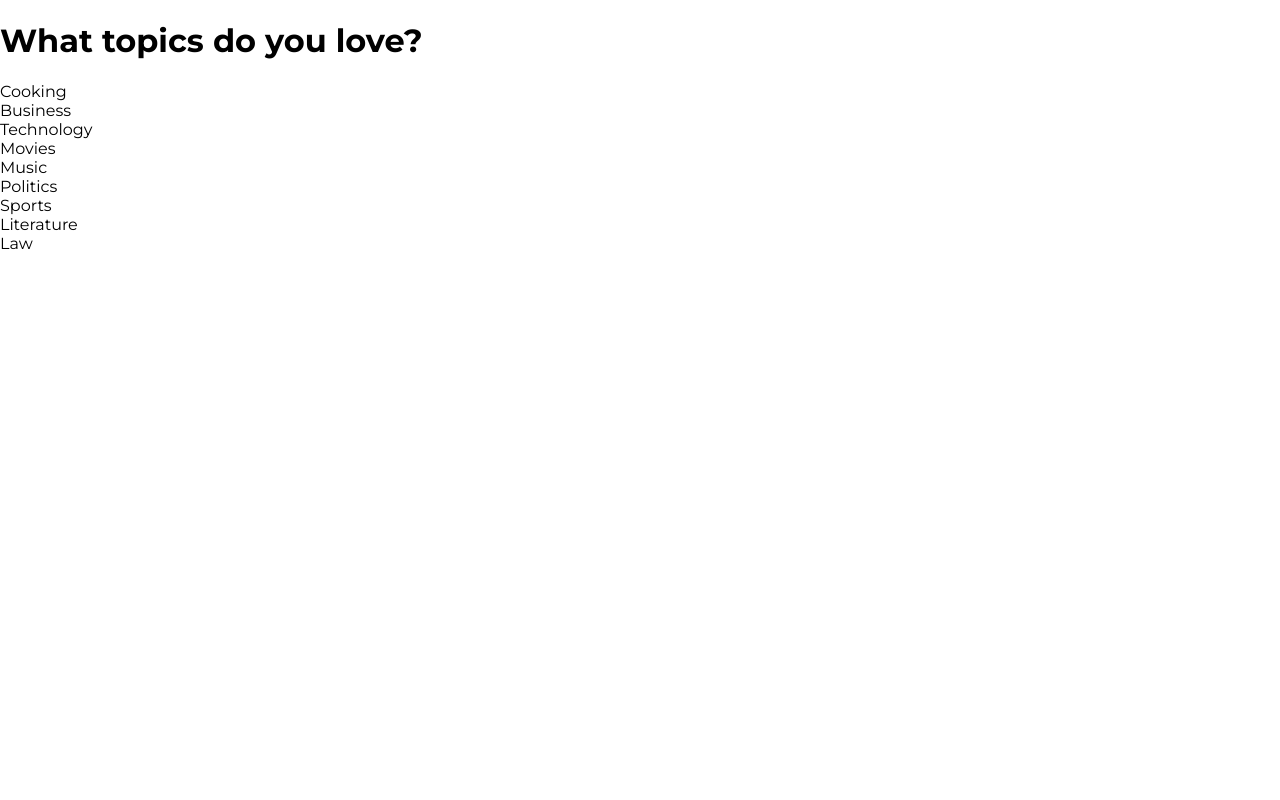
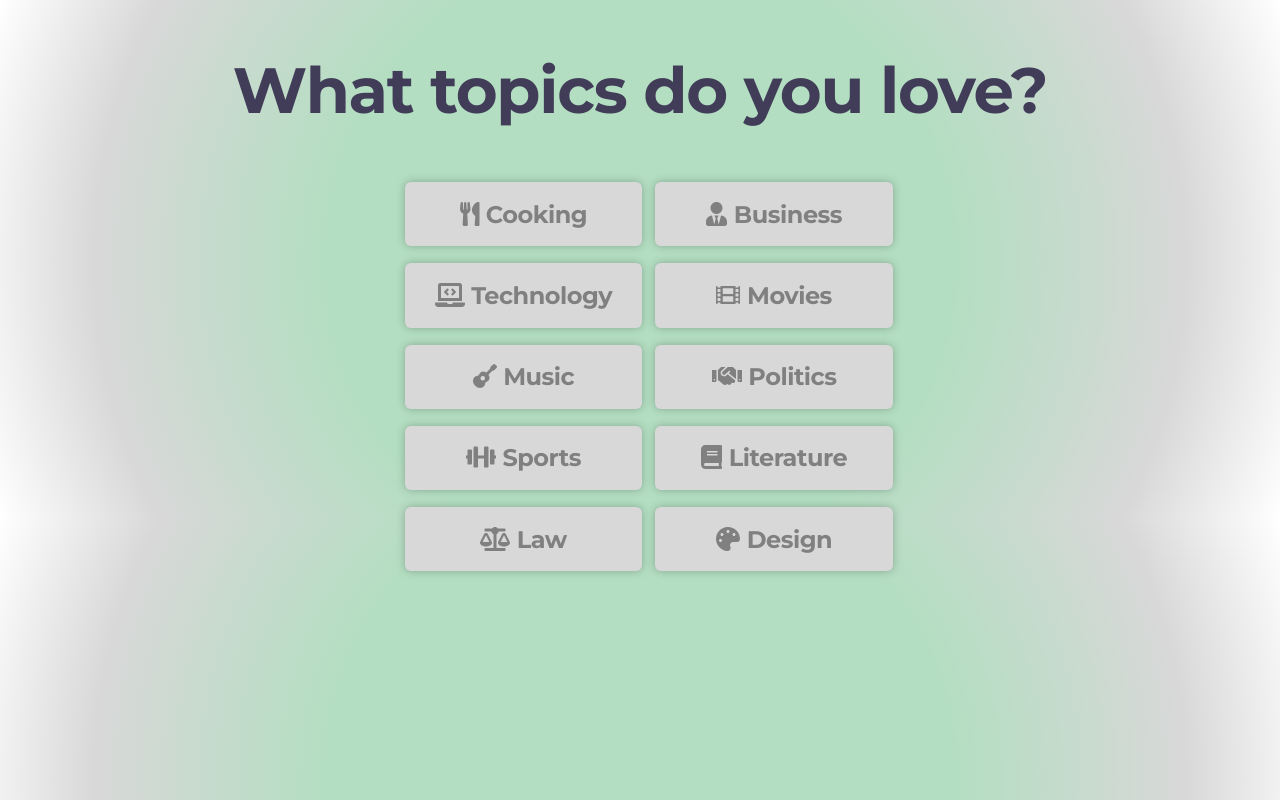
Before and after one commit to davipaula/vocable-me, a React (Create React App) app in the folder frontend/: page / in a window 1280 px wide. Built offline with nearby package versions, Linux system fonts and the light colour scheme.

Commit message:
topics cards almost finalized

```diff
--- a/frontend/src/i18n/locales/default.br.json
+++ b/frontend/src/i18n/locales/default.br.json
@@ -10,7 +10,8 @@
       "sports": "Esportes",
       "literature": "Literatura",
       "law": "Direito",
-      "title": "Quais são seus assuntos preferidos?"
+      "title": "Quais são seus assuntos preferidos?",
+      "design": "Design"
     }
   }
 }
--- a/frontend/src/i18n/locales/default.en.json
+++ b/frontend/src/i18n/locales/default.en.json
@@ -10,7 +10,8 @@
       "sports": "Sports",
       "literature": "Literature",
       "law": "Law",
-      "title": "What topics do you love?"
+      "title": "What topics do you love?",
+      "design": "Design"
     }
   }
 }
--- a/frontend/src/index.css
+++ b/frontend/src/index.css
@@ -14,9 +14,41 @@ body {
   font-family: 'Montserrat', sans-serif;
   -webkit-font-smoothing: antialiased;
   -moz-osx-font-smoothing: grayscale;
+  background: rgb(179, 222, 193);
+  background: radial-gradient(
+    circle,
+    rgba(179, 222, 193, 1) 45%,
+    rgba(216, 216, 216, 1) 79%,
+    rgba(255, 255, 255, 1) 100%
+  );
 }
 
 code {
   font-family: source-code-pro, Menlo, Monaco, Consolas, 'Courier New',
     monospace;
 }
+
+* {
+  margin: 0;
+  padding: 0;
+}
+
+h1 {
+  font-family: 'Montserrat', sans-serif;
+  font-weight: 700;
+  font-size: 64px;
+  letter-spacing: -0.02em;
+  color: var(--english-violet);
+}
+
+h2 {
+  font-weight: bold;
+  font-size: 40px;
+  letter-spacing: -0.02em;
+}
+
+h3 {
+  font-weight: bold;
+  font-size: 24px;
+  letter-spacing: -0.02em;
+}
--- a/frontend/src/views/SelectTopic/index.jsx
+++ b/frontend/src/views/SelectTopic/index.jsx
@@ -7,17 +7,23 @@ import { useTranslation } from 'react-i18next';
 // Constants
 import { topics } from './topics';
 
+// Styles
+import './styles.css';
+
 export default function SelectTopic() {
   const { t } = useTranslation();
   return (
-    <main>
-      <h1>{i18n.t('topics.title')}</h1>
+    <main className="topics-scene">
+      <h1 className="topics-title">{i18n.t('topics.title')}</h1>
       <div className="topics-container">
         {topics.map((topic, index) => {
           return (
             <div key="index">
-              {topic.icon}
-              {topic.label}
+              <h3>
+                {' '}
+                {topic.icon}
+                {topic.label}
+              </h3>
             </div>
           );
         })}
--- /dev/null
+++ b/frontend/src/views/SelectTopic/styles.css
@@ -0,0 +1,42 @@
+main.topics-scene h1.topics-title {
+  margin: 4% auto 4% auto;
+  text-align: center;
+}
+
+main.topics-scene div.topics-container {
+  text-align: center;
+  display: grid;
+  grid-template-columns: 1fr 1fr;
+  width: 60vw;
+  margin: 0 auto;
+  gap: 4%;
+}
+
+main.topics-scene div.topics-container div:nth-of-type(odd) {
+  justify-self: end;
+}
+main.topics-scene div.topics-container div:nth-of-type(even) {
+  justify-self: start;
+}
+
+main.topics-scene div.topics-container div h3 {
+  margin: 0.8% auto;
+  width: 220px;
+  padding: 8% 4%;
+  background-color: var(--medium-grey);
+  color: grey;
+  border-radius: 6px;
+}
+
+main.topics-scene div.topics-container div {
+  cursor: pointer;
+  filter: drop-shadow(0px 0px 4px rgba(0, 0, 0, 0.25));
+}
+
+main.topics-scene div.topics-container div:hover h3 {
+  color: var(--amazon);
+}
+
+main.topics-scene div.topics-container div h3 svg {
+  margin-right: 3%;
+}
--- a/frontend/src/views/SelectTopic/topics.js
+++ b/frontend/src/views/SelectTopic/topics.js
@@ -2,6 +2,18 @@ import React from 'react';
 
 // Icons
 import { FontAwesomeIcon } from '@fortawesome/react-fontawesome';
+import {
+  faUtensils,
+  faUserTie,
+  faLaptopCode,
+  faFilm,
+  faGuitar,
+  faHandshake,
+  faDumbbell,
+  faBook,
+  faBalanceScale,
+  faPalette,
+} from '@fortawesome/free-solid-svg-icons';
 
 // i18n
 import i18n from '../../i18n/index';
@@ -9,38 +21,42 @@ import i18n from '../../i18n/index';
 export const topics = [
   {
     label: i18n.t('topics.culinary'),
-    icon: <FontAwesomeIcon icon={['fas, fa-utensils']} />,
+    icon: <FontAwesomeIcon icon={faUtensils} />,
   },
   {
     label: i18n.t('topics.business'),
-    icon: <FontAwesomeIcon icon={['fas, fa-user-tie']} />,
+    icon: <FontAwesomeIcon icon={faUserTie} />,
   },
   {
     label: i18n.t('topics.technology'),
-    icon: <FontAwesomeIcon icon={['fas, fa-laptop-code']} />,
+    icon: <FontAwesomeIcon icon={faLaptopCode} />,
   },
   {
     label: i18n.t('topics.movies'),
-    icon: <FontAwesomeIcon icon={['fas, fa-film']} />,
+    icon: <FontAwesomeIcon icon={faFilm} />,
   },
   {
     label: i18n.t('topics.music'),
-    icon: <FontAwesomeIcon icon={['fas, fa-guitar']} />,
+    icon: <FontAwesomeIcon icon={faGuitar} />,
   },
   {
     label: i18n.t('topics.politics'),
-    icon: <FontAwesomeIcon icon={['fas, fa-handshake']} />,
+    icon: <FontAwesomeIcon icon={faHandshake} />,
   },
   {
     label: i18n.t('topics.sports'),
-    icon: <FontAwesomeIcon icon={['fas, fa-dumbbell']} />,
+    icon: <FontAwesomeIcon icon={faDumbbell} />,
   },
   {
     label: i18n.t('topics.literature'),
-    icon: <FontAwesomeIcon icon={['fas, fa-book']} />,
+    icon: <FontAwesomeIcon icon={faBook} />,
   },
   {
     label: i18n.t('topics.law'),
-    icon: <FontAwesomeIcon icon={['fas, fa-balance-scale']} />,
+    icon: <FontAwesomeIcon icon={faBalanceScale} />,
+  },
+  {
+    label: i18n.t('topics.design'),
+    icon: <FontAwesomeIcon icon={faPalette} />,
   },
 ];
```
